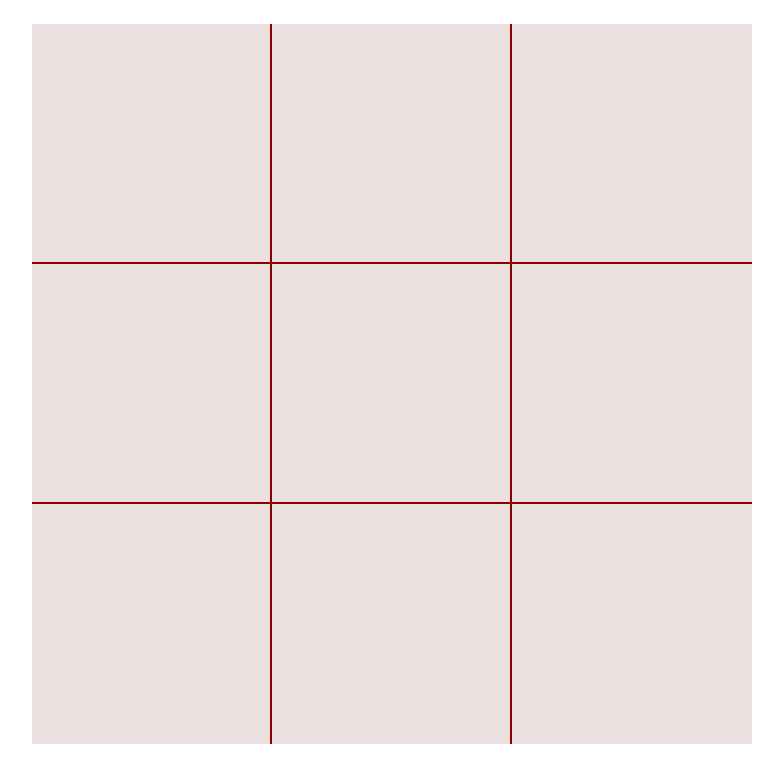
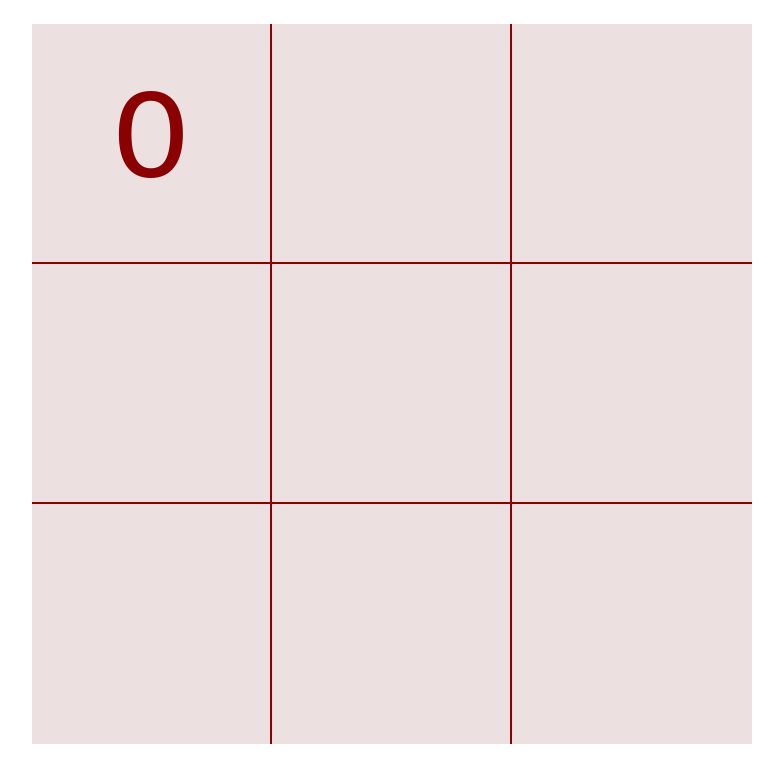
Before and after one commit to ArjunSemwal02/Zero-Cross, a plain HTML site: page index.html in a window 1280 px wide. Both pictures are taken after a click on the element 160 px from the left and 258 px from the top of the page. Shown: the part 115-898 px from the top of the page, without its empty margins (8-791 px from the left). Drawn offline with Linux system fonts and the light colour scheme.

Commit message:
added the win state
browser gives alert when player wins or game draws

```diff
--- a/script.js
+++ b/script.js
@@ -1,4 +1,4 @@
-const player = ['O', 'X']
+const players = ['O', 'X']
 const gameBoard = [
     '', '', '',
     '', '', '',
@@ -23,13 +23,66 @@ const createGameBoardElement = () => {
 const createSquareElement = squareNumber => {
     const squareElement = document.createElement('div')
     squareElement.classList.add('game-square')
+
+    squareElement.addEventListener('click', (event) => {
+        const {target} = event
+        target.textContent = currentPlayer
+        gameBoard[squareNumber] = currentPlayer
+        checkBoard()
+        switchPlayer()
+    }, {once: true})
+
     return squareElement
+}
+
+const switchPlayer = () => {
+    if(currentPlayer === players[0])   currentPlayer = players[1]
+    else currentPlayer = players[0]
+}
+
+const checkBoard = () => {
+    // game Board
+    // [
+    //     ['0', '1', '2'],
+    //     ['3', '4', '5'],
+    //     ['6', '7', '8'],
+    // ]
+
+    const winStates = [
+        ['0', '1', '2'],
+        ['3', '4', '5'],
+        ['6', '7', '8'],
+        ['0', '3', '6'],
+        ['1', '4', '7'],
+        ['2', '5', '8'],
+        ['0', '4', '8'],
+        ['6', '4', '2'],
+    ]
+
+    for( let winState of winStates){
+        const [position1, position2, position3] = winState
+
+        if(gameBoard[position1] !== '' &&
+            gameBoard[position1] === gameBoard[position2] &&
+            gameBoard[position1] === gameBoard[position3]
+        ){
+            alert(`${gameBoard[position1]}'s wins`)
+            return
+        }
+    }
+
+    const allSquaresUsed = gameBoard.every(square => square !== '')
+
+    if(allSquaresUsed) {
+        alert(`It's a draw!`)
+    }
 }
 
 const resetGame = () => {
     gameBoardElement = createGameBoardElement()
     for(let square = 0; square < 9; square++)
         gameBoardElement.appendChild(createSquareElement(square))
+    currentPlayer = players[0]
     document.body.appendChild(gameBoardElement)
 }
 
--- a/style.css
+++ b/style.css
@@ -23,7 +23,8 @@ h1{
     display: flex;
     align-items: center;
     justify-content: center;
-    font-size: 2rem;
+    font-size: 8rem;
+    color: darkred;
     height: 100%;
     width: 100%;
     cursor: pointer;
```
